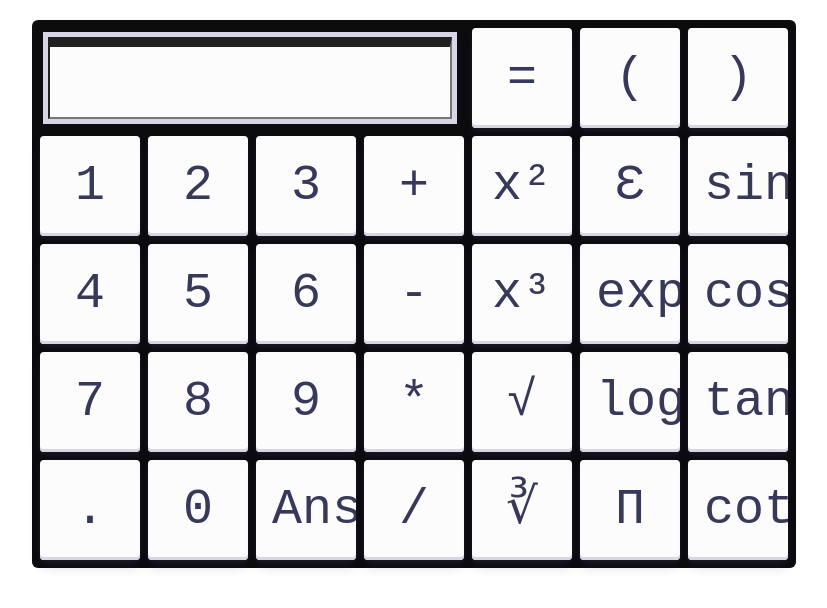
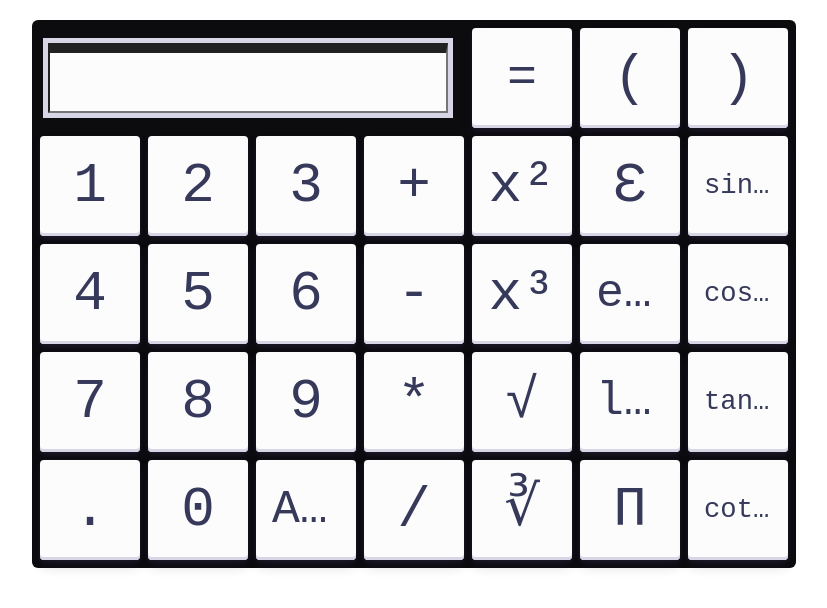
Before and after one commit to Kerem-Yavuz/Basic-Calculator, a plain HTML site: page index.html in a window 1280 px wide. Shown: the whole page, without its empty margins (355-1182 px from the left). Drawn offline with nearby package versions, Linux system fonts and the light colour scheme; a web font is replaced by a local one.

Commit message:
Added js code so that buttons text fits automaticly no mater what fontsize

```diff
--- a/script.js
+++ b/script.js
@@ -60,3 +60,22 @@ function solve() {
 function clr() {
     document.getElementById("screen").value = "";
 }
+
+
+// Function to dynamically resize the font size to fit within the button
+function resizeFont(button) {
+    const maxFontSize = 3.5; // Maximum font size in rem
+    let fontSize = maxFontSize;
+    button.style.fontSize = fontSize + 'rem';
+
+    while (button.scrollWidth > button.clientWidth || button.scrollHeight > button.clientHeight) {
+        fontSize -= 0.1;
+        button.style.fontSize = fontSize + 'rem';
+        if (fontSize <= 0.5) break; // Minimum font size to prevent infinite loop
+    }
+}
+
+// Attach the resize function to each button
+document.querySelectorAll('input[type="button"]').forEach(button => {
+    resizeFont(button);
+});
--- a/style.css
+++ b/style.css
@@ -80,3 +80,28 @@
     font-family: 'Calculator', sans-serif;
     margin-left: 10px;
    }
+
+   input[type="button"] {
+    width: 100%;
+    height: 100%;
+    font-size: 1.5rem; /* Adjust this to your preference */
+    overflow: hidden;
+    white-space: nowrap;
+    text-overflow: ellipsis;
+    display: flex;
+    align-items: center;
+    justify-content: center;
+    padding: 0;
+    box-sizing: border-box;
+}
+
+input[type="text"] {
+    width: 100%;
+    height: 100%;
+    font-size: 2rem; /* Adjust this to your preference */
+    overflow: hidden;
+    white-space: nowrap;
+    text-overflow: ellipsis;
+    padding: 0.5rem;
+    box-sizing: border-box;
+}
```
